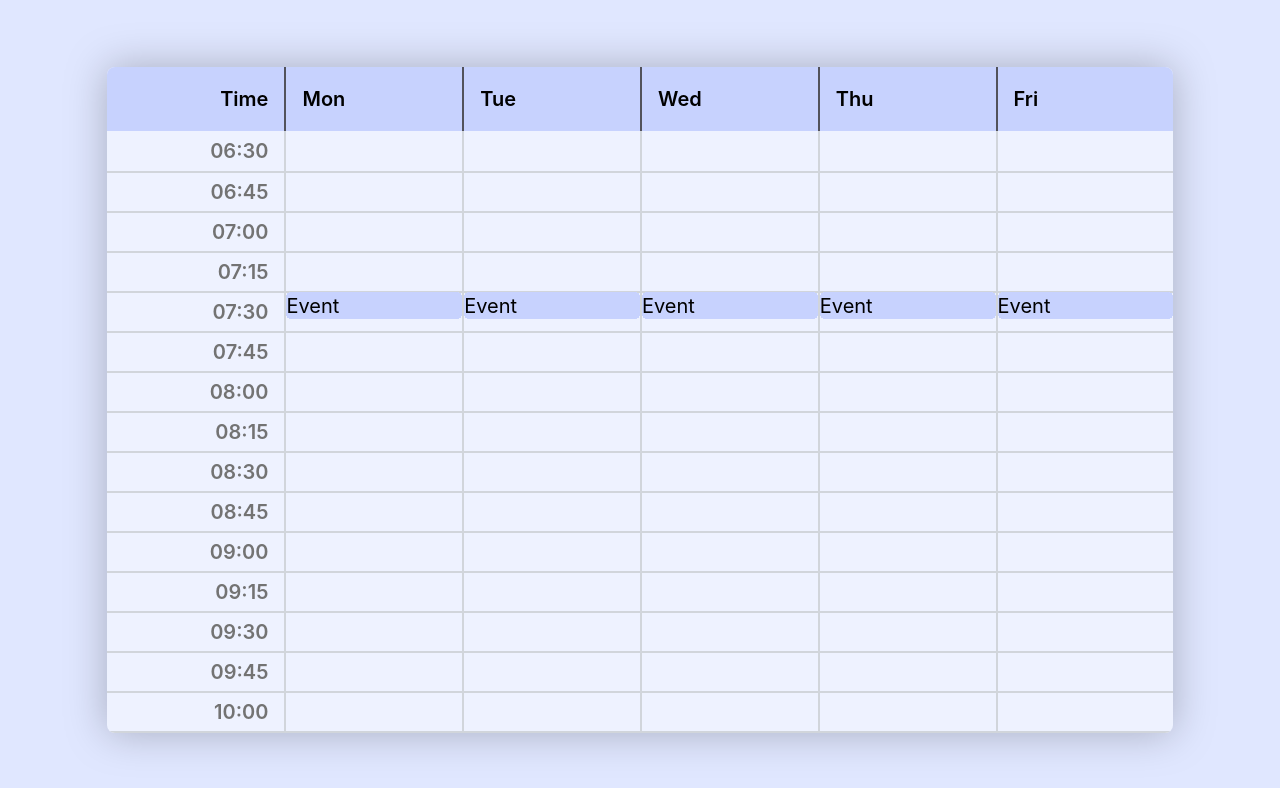
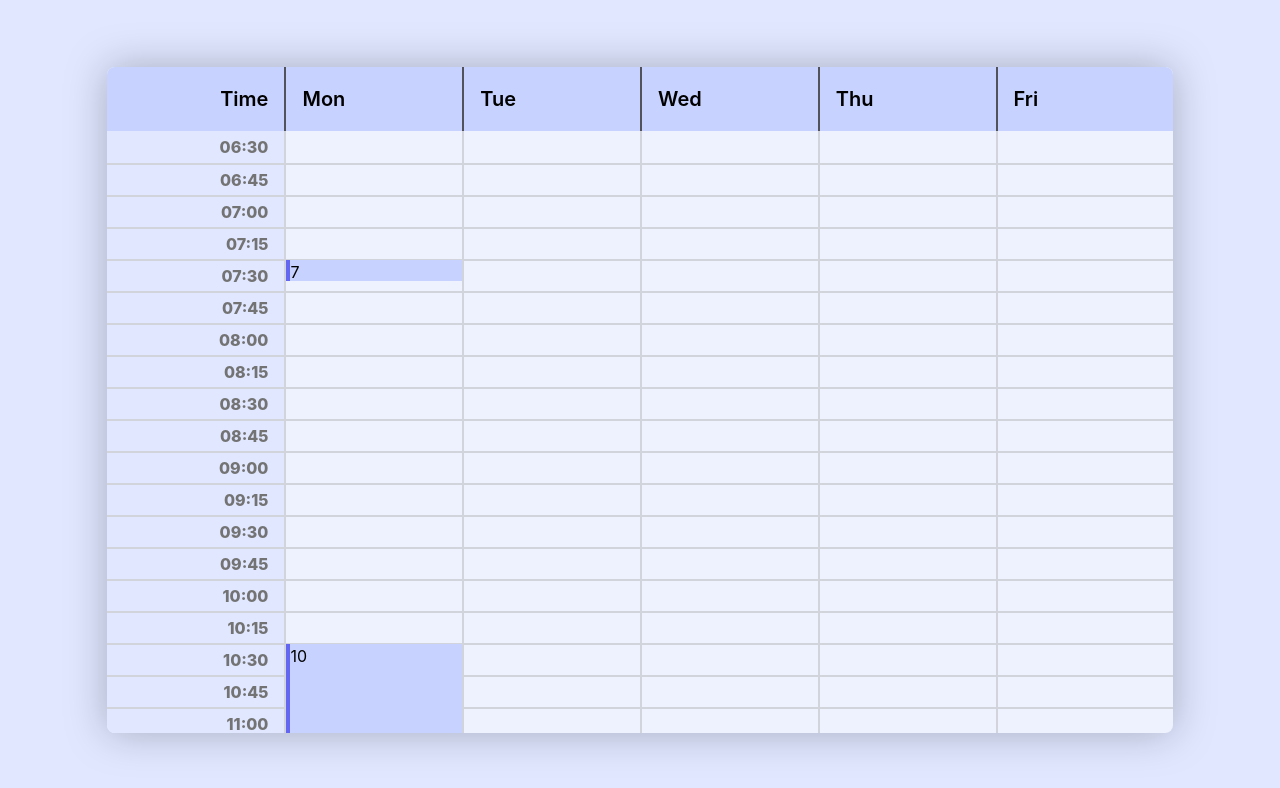
Before and after one commit to Capstone-Project-FTL/ScheduleFlow, a React (Vite) app in the folder scheduleflow-ui/: page /schedule in a window 1280 px wide. Shown: the top 788 px of the page. Built offline with nearby package versions, Linux system fonts and the light colour scheme.

Commit message:
scheduler ui skeleton completed

```diff
--- a/scheduleflow-ui/src/components/ScheduleDisplay/EventCard.jsx
+++ b/scheduleflow-ui/src/components/ScheduleDisplay/EventCard.jsx
@@ -5,8 +5,6 @@ export default function EventCard({ start, end }) {
   const gridStart = new Date();
   gridStart.setHours(6, 30, 0);
   const getBlocksFromTop = (start) => {
-    // console.log(start.getSeconds())
-    // console.log(gridStart)
     const startSec =
       start.getHours() * 3600 + start.getMinutes() * 60 + start.getSeconds();
     const gridStartSec =
@@ -27,11 +25,11 @@ export default function EventCard({ start, end }) {
   return (
     <div
       className={
-        "event-card rounded-md absolute bg-indigo-200 w-full h-10 border-none"
+        "event-card absolute bg-indigo-200 w-full h-10 border-l-4 border-l-indigo-500 z-10"
       }
-      style={{ top: `calc(2.5rem*${getBlocksFromTop(start)} + 1px)`, height: `calc(2.5rem * ${getHeight(start, end)} + 1px)`}}
+      style={{ top: `calc(2rem*${getBlocksFromTop(start)} + 1px)`, height: `calc(2rem * ${getHeight(start, end)})`}}
     >
-      Event
+      {start.getHours()}
     </div>
   );
 }
--- a/scheduleflow-ui/src/components/ScheduleDisplay/ScheduleContentGrid.jsx
+++ b/scheduleflow-ui/src/components/ScheduleDisplay/ScheduleContentGrid.jsx
@@ -5,23 +5,23 @@ export default function ScheduleContentGrid() {
   start.setHours(6, 15, 0);
   const end = new Date(1970, 0, 1);
   end.setHours(22, 0, 0);
-  const times = [{startTime: new Date(1970, 0, 1, 7, 30, 0, 0), endTime: new Date(1970, 0, 1, 7, 40, 0, 0)},
+  const times = {"Mon": [{startTime: new Date(1970, 0, 1, 7, 30, 0, 0), endTime: new Date(1970, 0, 1, 7, 40, 0, 0)},
     {startTime: new Date(1970, 0, 1, 10, 30, 0, 0), endTime: new Date(1970, 0, 1, 12, 0, 0, 0)},
     {startTime: new Date(1970, 0, 1, 20, 30, 0, 0), endTime: new Date(1970, 0, 1, 21, 40, 0, 0)},
     {startTime: new Date(1970, 0, 1, 15, 30, 0, 0), endTime: new Date(1970, 0, 1, 16, 20, 0, 0)}
-  ]
+  ]}
   const numOfIterations = Math.ceil((end - start) / (3600 * 1000 * 0.25)); // 0.5 means 30 minutes per divider
   return (
     <div className="schedule-content-grid grid grid-cols-6 grid-flow-col-dense divide-x-2 divide-gray-300 text-xl text-black w-full ">
       <div
-        className={`time-span sticky left-0 grid grid-flow-row divide-y-2 divide-gray-300`}
+        className={`time-span sticky left-0 grid grid-flow-row divide-y-2 divide-gray-300 text-base bg-indigo-100 z-20`}
       >
         {Array(numOfIterations)
           .fill(0)
           .map((_, i) => {
             start.setTime(start.getTime() + 15 * 60 * 1000);
             return (
-              <p className="header-cell font-semibold px-4 flex justify-end items-center  text-neutral-500 h-10">
+              <p className="header-cell font-extrabold px-4 flex justify-end items-center text-neutral-500 h-8">
                 {`${String(start.getHours()).padStart(2, "0")}:${String(
                   start.getMinutes()
                 ).padStart(2, "0")}`}
@@ -29,16 +29,16 @@ export default function ScheduleContentGrid() {
             );
           })}
       </div>
-      {["Mon", "Tue", "Wed", "Thu", "Fri"].map((_, idx) => (
+      {["Mon", "Tue", "Wed", "Thu", "Fri"].map((day, idx) => (
         <div
-          className={`time-span relative grid grid-flow-row divide-y-2 divide-gray-300 overflow-clip`}
+          className={`time-span grid grid-flow-row relative divide-y-2 divide-gray-300 overflow-clip text-base `}
           id={`${idx}`}
         >
           {Array(numOfIterations)
             .fill(0)
             .map((_, i) => (
-              <p className="h-10">
-                {times.map((e) => <EventCard start={e.startTime} end={e.endTime} />)}
+              <p className="h-8">
+                {times[day]?.map((e) => <EventCard start={e.startTime} end={e.endTime} />)}
               </p>
             ))}
         </div>
--- a/scheduleflow-ui/src/components/ScheduleDisplay/ScheduleHeader.jsx
+++ b/scheduleflow-ui/src/components/ScheduleDisplay/ScheduleHeader.jsx
@@ -1,6 +1,6 @@
 export default function ScheduleHeader() {
   return (
-    <table className="schedule-view-header sticky top-0 left-0 z-10 grid grid-cols-6 bg-indigo-200 w-full grid-flow-col divide-x-2 divide-zinc-600 h-16 text-xl">
+    <table className="schedule-view-header sticky top-0 left-0 grid grid-cols-6 z-30 bg-indigo-200 w-full grid-flow-col divide-x-2 divide-zinc-600 h-16 text-xl">
       <header className="header-cell text-black font-semibold px-4 flex items-center justify-end"> Time </header>
       <header className="header-cell text-black font-semibold px-4 flex items-center"> Mon </header>
       <header className="header-cell text-black font-semibold px-4 flex items-center"> Tue </header>
```
